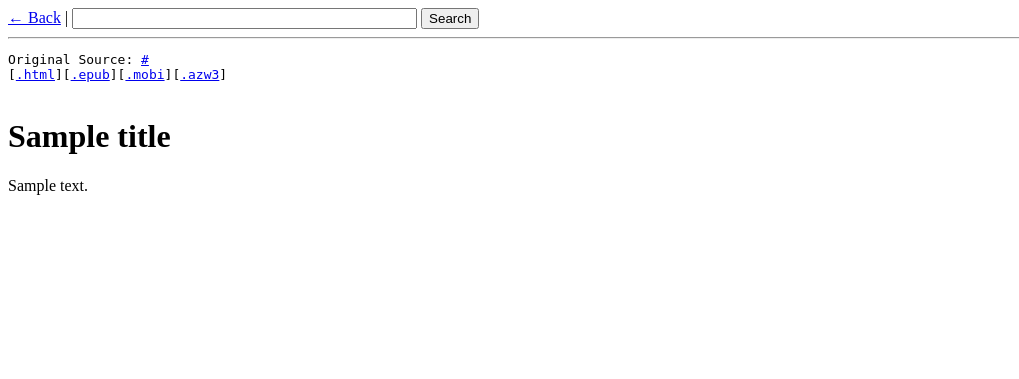
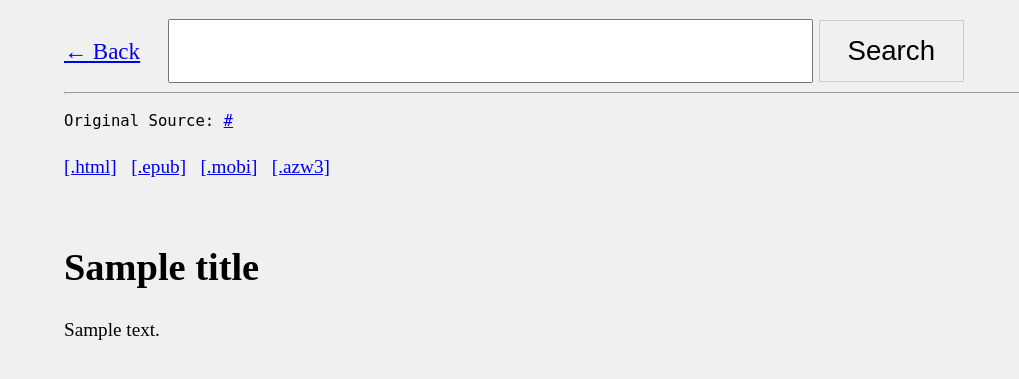
Before and after one commit to kasramp/Kindler, a Python web app: template src/templates/read.html in a window 1280 px wide. Shown: the top 379 px of the page, without its empty margins (0-1019 px from the left). Run offline with Jinja, Linux system fonts and the light colour scheme; the template is opened without the code that fills it: most values are stand-ins (such as "Sample title", 1, 10 or a date in 2020).

Commit message:
Render better on Kindle Browser

```diff
--- /dev/null
+++ b/src/static/style.css
@@ -0,0 +1,59 @@
+body {
+    background-color: #f0f0f0;
+    font-family: serif;
+    line-height: 1.5;
+    width: 90%;
+    margin: 1em auto;
+    font-size: 1.2em;
+}
+
+h1, h2, h3 {
+    margin-top: 1.5em;
+    margin-bottom: 0.5em;
+}
+
+p {
+    text-align: justify;
+    margin-bottom: 1em;
+}
+
+label {
+    display: block;
+    margin-bottom: 0.5em;
+    font-size: 1.2em;
+}
+
+input[type="text"] {
+    font-size: 1.2em;
+    padding: 0.5em;
+    width: 80%;
+    -webkit-box-sizing: border-box;
+    -moz-box-sizing: border-box;
+    box-sizing: border-box;
+}
+
+input[type="submit"] {
+    font-size: 1.2em;
+    padding: 0.5em 1em;
+    cursor: pointer;
+    background-color: #f0f0f0;
+    border: 1px solid #ccc;
+}
+
+.top-nav a, .top-nav form {
+    display: inline-block;
+    vertical-align: middle;
+    font-size: 1.2em;
+}
+
+.top-nav a {
+    margin-right: 1em;
+}
+
+.top-nav form {
+    width: 70%;
+}
+
+.download-links a {
+    margin-right: 0.5em;
+}
--- a/src/templates/index.html
+++ b/src/templates/index.html
@@ -1,8 +1,10 @@
 <!DOCTYPE html>
 <html>
 <head>
+    <meta http-equiv="content-type" content="text/html; charset=UTF-8">
+    <meta name="HandheldFriendly" content="true">
+    <link rel="stylesheet" href="{{ url_for('static', filename='style.css') }}">
     <title>Kindler Search</title>
-    <meta charset="utf-8">
 </head>
 <body>
     <h2>Kindler Search</h2>
--- a/src/templates/read.html
+++ b/src/templates/read.html
@@ -1,20 +1,31 @@
 <!DOCTYPE html>
 <html lang="en">
 <head>
-    <meta charset="UTF-8">
+    <meta http-equiv="content-type" content="text/html; charset=UTF-8">
+    <meta name="HandheldFriendly" content="true">
+    <link rel="stylesheet" href="{{ url_for('static', filename='style.css') }}">
     <title>{{ title | safe }}</title>
 </head>
 <body>
-    <form action="{{ url_for('home.search') }}" method="get">
-        <a href="{{ request.referrer or url_for('home.home') }}">← Back</a> |
-        <input type="text" id="q" name="q" size="40" value="{{ query }}">
-        <input type="submit" value="Search">
-    </form>
+    <div class="top-nav">
+        <a href="{{ request.referrer or url_for('home.home') }}">← Back</a>
+        <form action="{{ url_for('home.search') }}" method="get">
+            <input type="text" id="q" name="q" value="{{ query }}">
+            <input type="submit" value="Search">
+        </form>
+    </div>
     <hr>
-    <pre>Original Source: <a href="{{ url }}">{{ url }}</a><br>[<a href="{{ url_for('home.save_page', url=url, format='html') }}">.html</a>][<a href="{{ url_for('home.save_page', url=url, format='epub') }}">.epub</a>][<a href="{{ url_for('home.save_page', url=url, format='mobi') }}">.mobi</a>][<a href="{{ url_for('home.save_page', url=url, format='azw3') }}">.azw3</a>]
-    </pre>
+    <div class="source-info">
+        <pre>Original Source: <a href="{{ url }}">{{ url }}</a></pre>
+        <p class="download-links">
+            <a href="{{ url_for('home.save_page', url=url, format='html') }}">[.html]</a>
+            <a href="{{ url_for('home.save_page', url=url, format='epub') }}">[.epub]</a>
+            <a href="{{ url_for('home.save_page', url=url, format='mobi') }}">[.mobi]</a>
+            <a href="{{ url_for('home.save_page', url=url, format='azw3') }}">[.azw3]</a>
+        </p>
+    </div>
     <h1>{{ title | safe }}</h1>
-    <div>
+    <div class="content">
         {{ content | safe }}
     </div>
 </body>
--- a/src/templates/read_save_formatted.html
+++ b/src/templates/read_save_formatted.html
@@ -1,7 +1,9 @@
 <!DOCTYPE html>
 <html lang="en">
 <head>
-    <meta charset="UTF-8">
+    <meta http-equiv="content-type" content="text/html; charset=UTF-8">
+    <meta name="HandheldFriendly" content="true">
+    <link rel="stylesheet" href="{{ url_for('static', filename='style.css') }}">
     <title>{{ title | safe }}</title>
 </head>
 <body>
```
Also changed, not shown: src/templates/result.html (+9 -5 lines).
